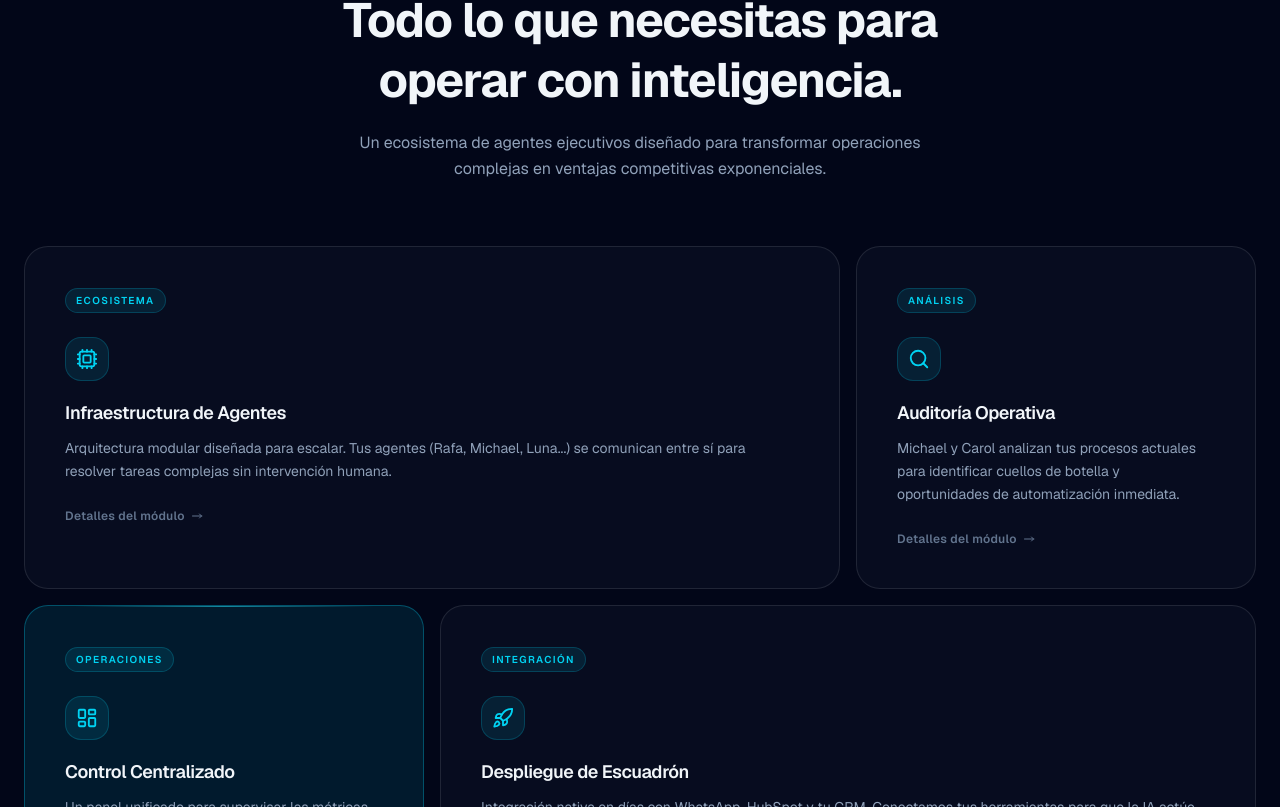
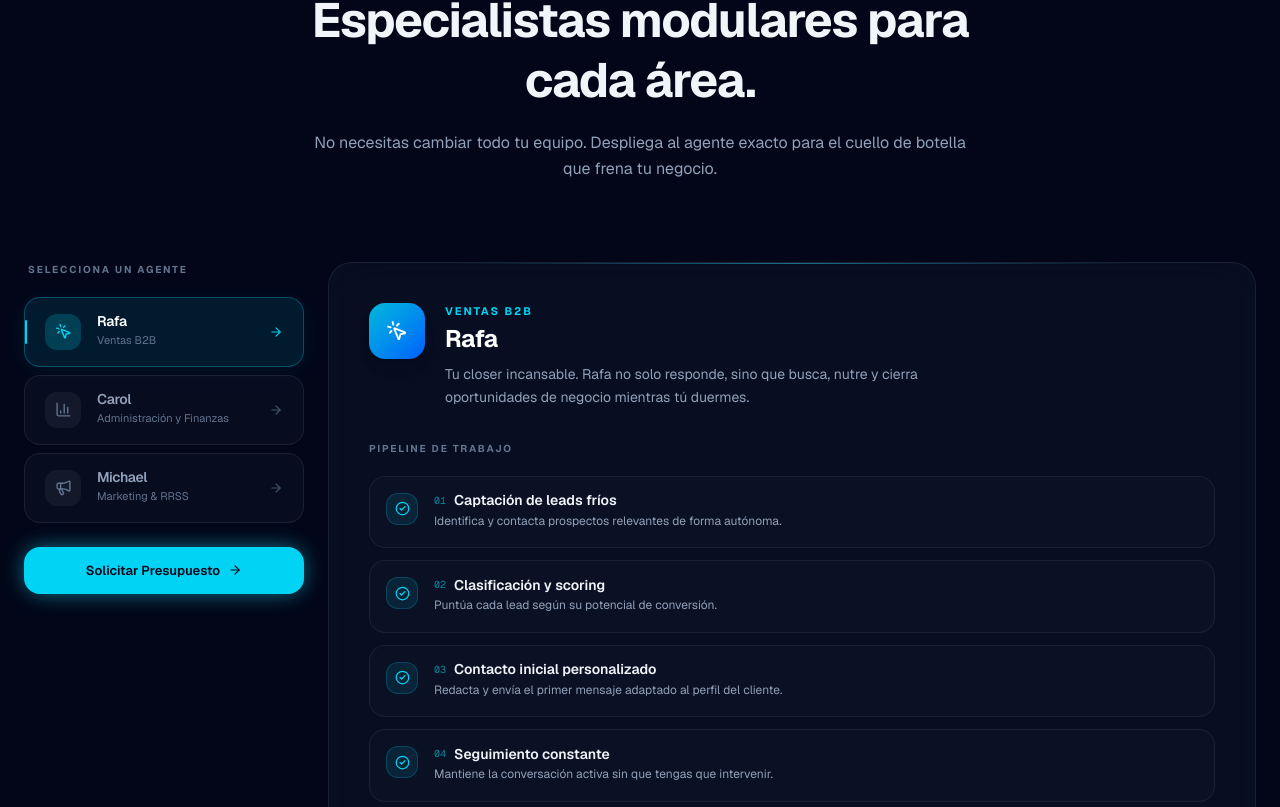
Before and after one commit to polnovejarque/cendrai-web, a React (Vite) app: page / in a window 1280 px wide. Shown: the part 2453-3260 px from the top of the page. Built offline with nearby package versions, Linux system fonts and the light colour scheme.

Commit message:
feat: refactor BentoFeatures to interactive Agent Selector tabs

```diff
--- a/src/components/BentoFeatures.tsx
+++ b/src/components/BentoFeatures.tsx
@@ -1,176 +1,260 @@
-import React from 'react'
-import { motion } from 'framer-motion'
-import { Cpu, Search, LayoutDashboard, Rocket, Zap } from 'lucide-react'
+import { useState } from 'react'
+import { motion, AnimatePresence, type Variants } from 'framer-motion'
+import { MousePointerClick, BarChart3, Megaphone, ArrowRight, CheckCircle2 } from 'lucide-react'
 
-interface Feature {
-  id: string
-  title: string
-  description: string
-  icon: React.ReactNode
-  tag?: string
-  accent?: boolean
-  colSpan?: string
-}
-
-const features: Feature[] = [
+// ── Datos de los agentes ──────────────────────────────────────────────────────
+const agents = [
   {
-    id: 'infra',
-    title: 'Infraestructura de Agentes',
+    id: 'rafa',
+    name: 'Rafa',
+    role: 'Ventas B2B',
+    icon: MousePointerClick,
+    color: 'from-cyan-500 to-blue-600',
     description:
-      'Arquitectura modular diseñada para escalar. Tus agentes (Rafa, Michael, Luna...) se comunican entre sí para resolver tareas complejas sin intervención humana.',
-    icon: <Cpu size={22} />,
-    tag: 'Ecosistema',
-    colSpan: 'md:col-span-2',
+      'Tu closer incansable. Rafa no solo responde, sino que busca, nutre y cierra oportunidades de negocio mientras tú duermes.',
+    pipeline: [
+      { step: '01', label: 'Captación de leads fríos',        desc: 'Identifica y contacta prospectos relevantes de forma autónoma.' },
+      { step: '02', label: 'Clasificación y scoring',          desc: 'Puntúa cada lead según su potencial de conversión.' },
+      { step: '03', label: 'Contacto inicial personalizado',   desc: 'Redacta y envía el primer mensaje adaptado al perfil del cliente.' },
+      { step: '04', label: 'Seguimiento constante',            desc: 'Mantiene la conversación activa sin que tengas que intervenir.' },
+      { step: '05', label: 'Agendado de reuniones',            desc: 'Reserva citas directamente en tu calendario.' },
+    ],
   },
   {
-    id: 'audit',
-    title: 'Auditoría Operativa',
+    id: 'carol',
+    name: 'Carol',
+    role: 'Administración y Finanzas',
+    icon: BarChart3,
+    color: 'from-violet-500 to-indigo-600',
     description:
-      'Michael y Carol analizan tus procesos actuales para identificar cuellos de botella y oportunidades de automatización inmediata.',
-    icon: <Search size={22} />,
-    tag: 'Análisis',
+      'Orden absoluto en tu back-office. Carol automatiza el papeleo para que tú te centres en crecer.',
+    pipeline: [
+      { step: '01', label: 'Recepción de datos',                 desc: 'Recoge y valida los movimientos contables de todas las fuentes.' },
+      { step: '02', label: 'Creación de facturas',               desc: 'Genera y envía facturas correctas sin fricción.' },
+      { step: '03', label: 'Conciliación bancaria',              desc: 'Cruza extractos automáticamente y detecta anomalías.' },
+      { step: '04', label: 'Reportes financieros en tiempo real',desc: 'Dashboards actualizados siempre disponibles para la dirección.' },
+    ],
   },
   {
-    id: 'control',
-    title: 'Control Centralizado',
+    id: 'michael',
+    name: 'Michael',
+    role: 'Marketing & RRSS',
+    icon: Megaphone,
+    color: 'from-pink-500 to-rose-600',
     description:
-      'Un panel unificado para supervisar las métricas de Carol, el pipeline de Rafa y las campañas de Michael en tiempo real.',
-    icon: <LayoutDashboard size={22} />,
-    tag: 'Operaciones',
-    accent: true,
-  },
-  {
-    id: 'deploy',
-    title: 'Despliegue de Escuadrón',
-    description:
-      'Integración nativa en días con WhatsApp, HubSpot y tu CRM. Conectamos tus herramientas para que la IA actúe donde están tus clientes.',
-    icon: <Rocket size={22} />,
-    tag: 'Integración',
-    colSpan: 'md:col-span-2',
-  },
-  {
-    id: 'agents',
-    title: 'Ejecución 24/7',
-    description:
-      'Luna en ventas, Lucía en operaciones y Carol en finanzas trabajando en paralelo. Sin descanso, sin errores, escalando tu negocio cada segundo.',
-    icon: <Zap size={22} />,
-    tag: 'Autonomía',
+      'Creación y distribución de contenido a escala. Michael planifica, genera y publica sin parar.',
+    pipeline: [
+      { step: '01', label: 'Análisis de tendencias',     desc: 'Detecta qué contenido funciona en tu sector y en tu audiencia.' },
+      { step: '02', label: 'Generación de copys',        desc: 'Redacta textos adaptados a cada canal y formato.' },
+      { step: '03', label: 'Programación multicanal',    desc: 'Agenda publicaciones en Instagram, LinkedIn, TikTok y más.' },
+      { step: '04', label: 'Optimización de campañas',   desc: 'Ajusta creatividades y presupuestos según el rendimiento.' },
+    ],
   },
 ]
 
-// ── Variants ─────────────────────────────────────────────────────────────────
-const sectionReveal = {
-  hidden: { opacity: 0, y: 40 },
-  visible: { opacity: 1, y: 0, transition: { duration: 0.7, ease: 'easeOut' as const } },
-}
-const gridContainer = {
-  hidden: {},
-  visible: { transition: { staggerChildren: 0.1, delayChildren: 0.05 } },
-}
-const cardReveal = {
-  hidden: { opacity: 0, y: 40 },
-  visible: { opacity: 1, y: 0, transition: { duration: 0.7, ease: 'easeOut' as const } },
+// ── Variantes de animación ────────────────────────────────────────────────────
+const panelVariants: Variants = {
+  enter:  { opacity: 0, x: 20 },
+  center: { opacity: 1, x: 0, transition: { duration: 0.4, ease: 'easeOut' } },
+  exit:   { opacity: 0, x: -20, transition: { duration: 0.2 } },
 }
 
+const stepVariants: Variants = {
+  hidden:  { opacity: 0, y: 12 },
+  visible: (i: number) => ({
+    opacity: 1,
+    y: 0,
+    transition: { duration: 0.35, delay: i * 0.07, ease: 'easeOut' },
+  }),
+}
+
+// ── Componente ────────────────────────────────────────────────────────────────
 export default function BentoFeatures() {
+  const [activeId, setActiveId] = useState('rafa')
+  const active = agents.find((a) => a.id === activeId)!
+
   return (
-    <section id="plataforma" className="py-32">
+    <section id="modulos" className="py-32">
       <div className="max-w-7xl mx-auto px-6">
 
-        {/* Section header */}
+        {/* Cabecera */}
         <motion.div
-          className="text-center mb-16"
-          variants={sectionReveal}
-          initial="hidden"
-          whileInView="visible"
+          className="text-center mb-20"
+          initial={{ opacity: 0, y: 32 }}
+          whileInView={{ opacity: 1, y: 0 }}
+          transition={{ duration: 0.7, ease: 'easeOut' }}
           viewport={{ once: true, margin: '-100px' }}
         >
           <span className="inline-block text-[11px] font-semibold tracking-[0.18em] text-cyan-400 uppercase mb-4">
-            Capacidades
+            Módulos Autónomos
           </span>
-          <h2 className="text-4xl md:text-5xl font-bold text-slate-100 tracking-tight max-w-2xl mx-auto leading-tight mt-1">
-            Todo lo que necesitas para operar con inteligencia.
+          <h2 className="text-4xl md:text-5xl font-bold text-slate-100 tracking-tight max-w-3xl mx-auto leading-tight mt-1">
+            Especialistas modulares para cada área.
           </h2>
-          <p className="mt-5 text-base text-slate-400 max-w-xl mx-auto leading-relaxed">
-            Un ecosistema de agentes ejecutivos diseñado para transformar operaciones
-            complejas en ventajas competitivas exponenciales.
+          <p className="mt-5 text-base text-slate-400 max-w-2xl mx-auto leading-relaxed">
+            No necesitas cambiar todo tu equipo. Despliega al agente exacto para el
+            cuello de botella que frena tu negocio.
           </p>
         </motion.div>
 
-        {/* Bento Grid */}
+        {/* Contenedor principal: dos columnas */}
+        <div className="grid grid-cols-1 lg:grid-cols-[280px_1fr] gap-6 items-start">
+
+          {/* ── Columna izquierda: Navegación ── */}
           <motion.div
-          variants={gridContainer}
-          initial="hidden"
-          whileInView="visible"
-          viewport={{ once: true, margin: '-100px' }}
-          className="grid grid-cols-1 md:grid-cols-3 gap-4"
+            className="flex flex-col gap-2"
+            initial={{ opacity: 0, x: -20 }}
+            whileInView={{ opacity: 1, x: 0 }}
+            transition={{ duration: 0.6, ease: 'easeOut' }}
+            viewport={{ once: true }}
           >
-          {features.map((feature) => (
-            <motion.div
-              key={feature.id}
-              variants={cardReveal}
-              whileHover={{ y: -4, transition: { duration: 0.2 } }}
+            {/* Label */}
+            <p className="text-[10px] font-bold tracking-[0.18em] text-slate-500 uppercase mb-3 px-1">
+              Selecciona un agente
+            </p>
+
+            {agents.map((agent) => {
+              const Icon = agent.icon
+              const isActive = agent.id === activeId
+              return (
+                <button
+                  key={agent.id}
+                  onClick={() => setActiveId(agent.id)}
                   className={[
-                'group relative rounded-3xl p-10',
-                'border transition-all duration-300 cursor-default overflow-hidden',
-                feature.colSpan ?? '',
-                feature.accent
-                  ? 'bg-cyan-400/10 border-cyan-400/30'
-                  : 'bg-slate-900/40 border-white/10 hover:border-cyan-400/30',
+                    'group relative w-full flex items-center gap-4 px-5 py-4 rounded-2xl border text-left transition-all duration-300 cursor-pointer select-none',
+                    isActive
+                      ? 'bg-cyan-400/10 border-cyan-400/30 shadow-[0_4px_24px_rgba(34,211,238,0.08)]'
+                      : 'bg-slate-900/40 border-white/[0.08] hover:border-white/20 hover:bg-slate-800/30',
                   ].join(' ')}
                 >
-              {/* Hover glow */}
-              <div
-                className="absolute inset-0 opacity-0 group-hover:opacity-100 transition-opacity duration-500 pointer-events-none"
-                style={{
-                  background:
-                    'radial-gradient(circle at 30% 30%, rgba(34,211,238,0.05) 0%, transparent 65%)',
-                }}
-              />
-
-              {/* Accent card top glow line */}
-              {feature.accent && (
-                <div
-                  className="absolute top-0 left-1/2 -translate-x-1/2 w-3/4 h-px"
-                  style={{
-                    background:
-                      'linear-gradient(90deg, transparent 0%, rgba(34,211,238,0.6) 50%, transparent 100%)',
-                  }}
+                  {/* Active indicator */}
+                  {isActive && (
+                    <motion.div
+                      layoutId="agent-indicator"
+                      className="absolute left-0 top-1/2 -translate-y-1/2 w-0.5 h-6 rounded-full bg-cyan-400"
                     />
                   )}
 
-              {/* Tag */}
-              {feature.tag && (
-                <span className="inline-block text-[10px] font-semibold tracking-[0.14em] uppercase px-2.5 py-1 rounded-full mb-6 bg-cyan-400/10 text-cyan-400 border border-cyan-400/20">
-                  {feature.tag}
-                </span>
-              )}
-
                   {/* Icon */}
-              <div className="w-11 h-11 rounded-2xl flex items-center justify-center mb-5 bg-cyan-400/10 text-cyan-400 border border-cyan-400/20 group-hover:scale-110 transition-transform duration-300">
-                {feature.icon}
+                  <div className={[
+                    'w-9 h-9 rounded-xl flex items-center justify-center shrink-0 transition-all duration-300',
+                    isActive ? 'bg-cyan-400/20 text-cyan-400' : 'bg-white/[0.05] text-slate-500 group-hover:text-slate-300',
+                  ].join(' ')}>
+                    <Icon size={17} />
                   </div>
 
-              {/* Title */}
-              <h3 className="text-lg font-semibold leading-snug mb-3 tracking-tight text-slate-100">
-                {feature.title}
-              </h3>
+                  {/* Text */}
+                  <div>
+                    <p className={[
+                      'text-[14px] font-semibold leading-none tracking-tight transition-colors',
+                      isActive ? 'text-white' : 'text-slate-400 group-hover:text-slate-200',
+                    ].join(' ')}>
+                      {agent.name}
+                    </p>
+                    <p className="text-[11px] text-slate-500 mt-1">{agent.role}</p>
+                  </div>
 
-              {/* Description */}
-              <p className="text-sm leading-relaxed text-slate-400">
-                {feature.description}
+                  {/* Chevron */}
+                  <ArrowRight
+                    size={14}
+                    className={[
+                      'ml-auto transition-all duration-200',
+                      isActive ? 'text-cyan-400' : 'text-slate-600 group-hover:text-slate-400',
+                    ].join(' ')}
+                  />
+                </button>
+              )
+            })}
+
+            {/* CTA inferior */}
+            <a
+              href="#demo"
+              className="mt-4 flex items-center justify-center gap-2 rounded-2xl bg-cyan-400 px-5 py-3.5 text-[13px] font-semibold text-slate-950 hover:bg-cyan-300 transition-colors shadow-[0_0_24px_-4px_rgba(34,211,238,0.7)]"
+            >
+              Solicitar Presupuesto
+              <ArrowRight size={14} />
+            </a>
+          </motion.div>
+
+          {/* ── Columna derecha: Panel de detalle ── */}
+          <div className="relative overflow-hidden rounded-3xl border border-white/[0.08] bg-slate-900/50 backdrop-blur-xl min-h-[460px]">
+
+            {/* Top glow line */}
+            <div
+              className="absolute top-0 left-1/2 -translate-x-1/2 w-3/4 h-px pointer-events-none"
+              style={{ background: 'linear-gradient(90deg, transparent, rgba(34,211,238,0.5), transparent)' }}
+            />
+
+            <AnimatePresence mode="wait" initial={false}>
+              <motion.div
+                key={activeId}
+                variants={panelVariants}
+                initial="enter"
+                animate="center"
+                exit="exit"
+                className="p-8 md:p-10 flex flex-col gap-8"
+              >
+                {/* Agent header */}
+                <div className="flex items-start gap-5">
+                  <div className={`w-14 h-14 rounded-2xl bg-gradient-to-br ${active.color} flex items-center justify-center shrink-0 shadow-lg`}>
+                    <active.icon size={22} className="text-white" />
+                  </div>
+                  <div>
+                    <p className="text-[11px] font-bold tracking-[0.18em] text-cyan-400 uppercase mb-1">
+                      {active.role}
+                    </p>
+                    <h3 className="text-2xl font-bold text-white tracking-tight">{active.name}</h3>
+                    <p className="text-sm text-slate-400 mt-2 leading-relaxed max-w-lg">
+                      {active.description}
+                    </p>
+                  </div>
+                </div>
+
+                {/* Pipeline */}
+                <div>
+                  <p className="text-[10px] font-bold tracking-[0.18em] text-slate-500 uppercase mb-5">
+                    Pipeline de trabajo
                   </p>
 
-              {/* Arrow link */}
-              <div className="mt-6 flex items-center gap-1.5 text-[12px] font-semibold tracking-wide text-slate-500 group-hover:text-cyan-400 transition-colors duration-200">
-                Detalles del módulo
-                <svg width="12" height="12" fill="none" stroke="currentColor" strokeWidth="2" viewBox="0 0 24 24">
-                  <path strokeLinecap="round" strokeLinejoin="round" d="M17 8l4 4m0 0l-4 4m4-4H3" />
-                </svg>
+                  <div className="flex flex-col gap-3">
+                    {active.pipeline.map((item, i) => (
+                      <motion.div
+                        key={item.step}
+                        custom={i}
+                        variants={stepVariants}
+                        initial="hidden"
+                        animate="visible"
+                        className="flex items-start gap-4 p-4 rounded-2xl border border-white/[0.06] bg-white/[0.02] hover:bg-white/[0.05] hover:border-cyan-400/20 transition-all group cursor-default"
+                      >
+                        {/* Step number */}
+                        <div className="w-8 h-8 rounded-xl flex items-center justify-center shrink-0 bg-cyan-400/10 border border-cyan-400/20 group-hover:bg-cyan-400/15 transition-colors">
+                          <CheckCircle2 size={15} className="text-cyan-400" />
+                        </div>
+
+                        {/* Content */}
+                        <div className="flex-1 min-w-0">
+                          <div className="flex items-center gap-2 flex-wrap">
+                            <span className="text-[10px] font-mono text-cyan-400/60">{item.step}</span>
+                            <span className="text-[14px] font-semibold text-slate-100 leading-none">{item.label}</span>
+                          </div>
+                          <p className="text-[12px] text-slate-400 mt-1 leading-relaxed">{item.desc}</p>
                         </div>
                       </motion.div>
                     ))}
+                  </div>
+                </div>
+
+                {/* Footer badge */}
+                <div className="flex items-center gap-2 pt-2 border-t border-white/[0.05]">
+                  <span className="w-2 h-2 rounded-full bg-emerald-400 animate-pulse" />
+                  <span className="text-[11px] text-slate-500">
+                    Despliegue e integración en <span className="text-white font-medium">menos de 48h</span>.
+                  </span>
+                </div>
               </motion.div>
+            </AnimatePresence>
+          </div>
+        </div>
       </div>
     </section>
   )
```
Lines whose indentation alone changed are shown as unchanged.
